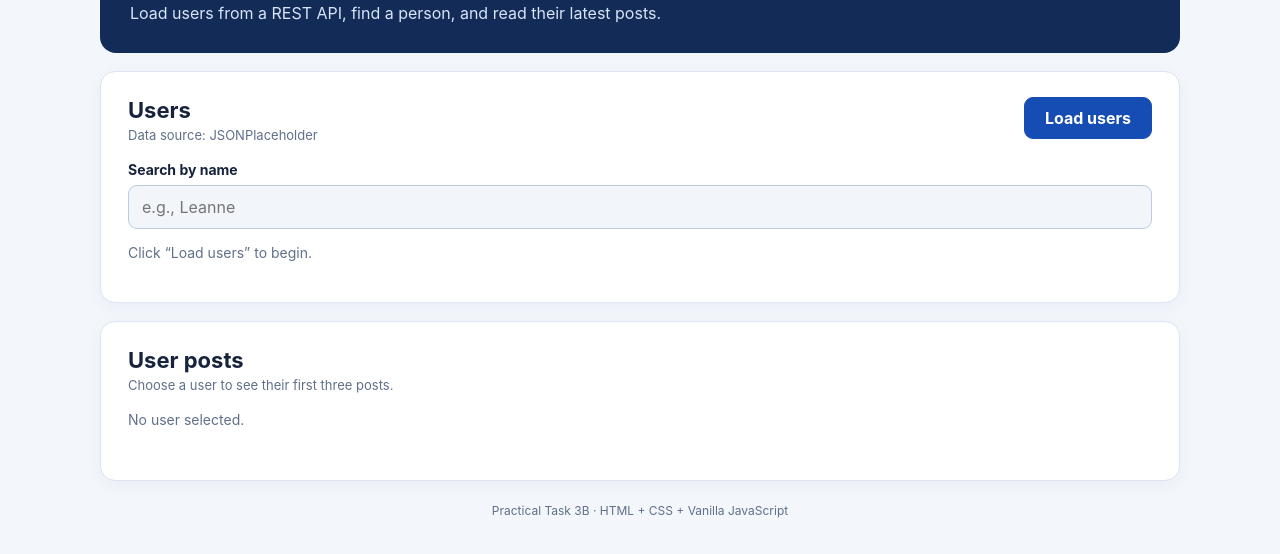
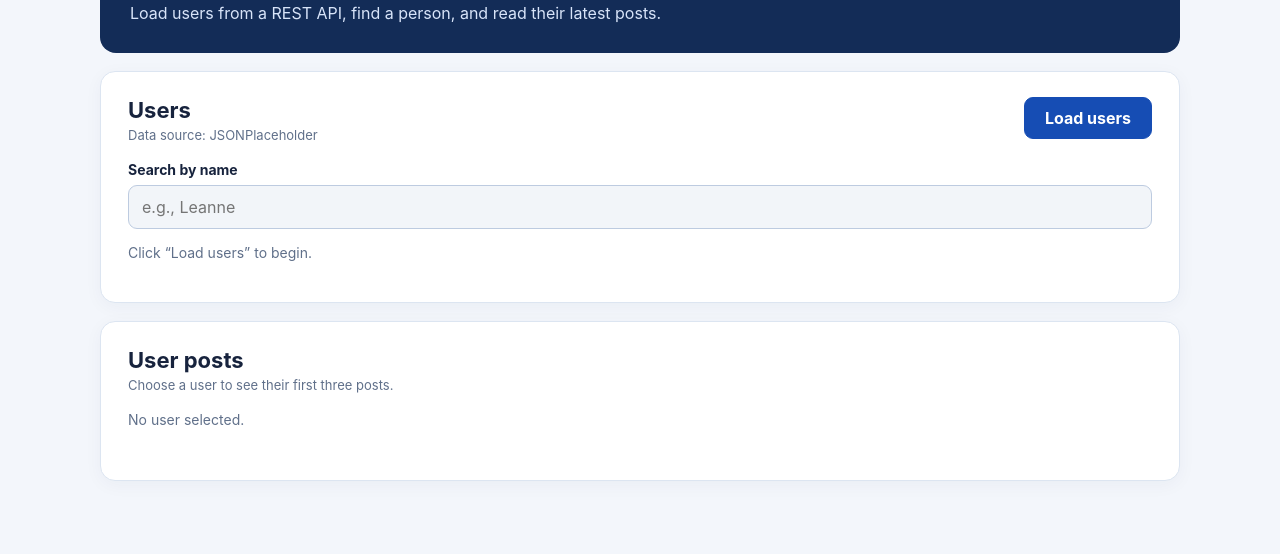
Before and after one commit to Banchigize/client-script-3B, a plain HTML site: page index.html in a window 1280 px wide. Shown: the part 138-692 px from the top of the page. Drawn offline with Linux system fonts and the light colour scheme.

Commit message:
Update index.html

```diff
--- a/index.html
+++ b/index.html
@@ -3,7 +3,6 @@
 <head>
   <meta charset="UTF-8" />
   <meta name="viewport" content="width=device-width, initial-scale=1" />
-  <title>User Directory | Practical Task 3B</title>
   <link rel="stylesheet" href="style.css" />
   <script src="app.js" defer></script>
 </head>
@@ -40,7 +39,6 @@
       <div id="postsList" class="posts-list"></div>
     </section>
 
-    <footer>Practical Task 3B · HTML + CSS + Vanilla JavaScript</footer>
   </main>
 </body>
 </html>
```
